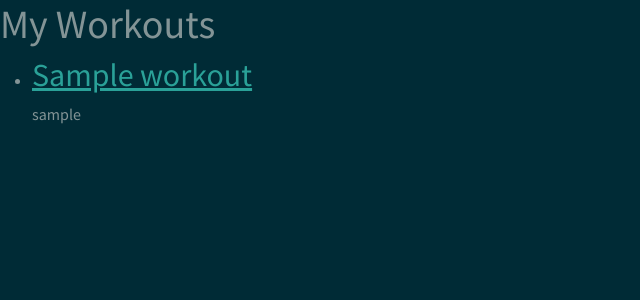
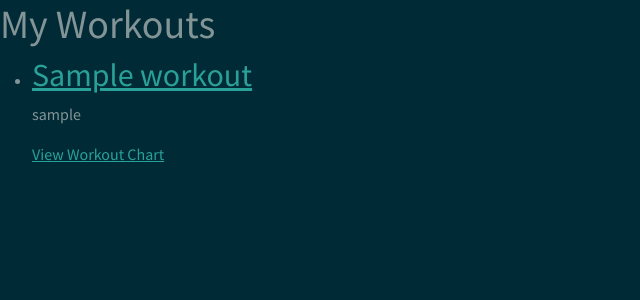
Before and after one commit to jegazx/pabaigimui, a Django app: page /workouts/ in a window 1280 px wide. Shown: the part 56-356 px from the top of the page, without its empty margins (0-640 px from the left). Run offline with Django 4.2, Linux system fonts and the light colour scheme; a user stored in the database is signed in; tables that the repository leaves empty hold one stand-in row (values such as "Sample post").

Commit message:
chart pradzia

```diff
--- a/sportoclub/core/templates/base.html
+++ b/sportoclub/core/templates/base.html
@@ -3,7 +3,7 @@
 {% get_current_language as LANGUAGE_CODE %}
 {% get_available_languages as LANGUAGES %}
 <html lang="{{ LANGUAGE_CODE }}">
-<head>{# nematoma dalis #}
+<head>
     <meta charset="UTF-8">
     <meta http-equiv="X-UA-Compatible" content="IE=edge">
     <meta name="viewport" content="width=device-width, initial-scale=1.0">
@@ -67,5 +67,6 @@
 <main>
     {% block content %}
 
-    {% endblock content %}</main>
+    {% endblock content %}
+</main>
 </html>
--- a/sportoclub/core/templates/workout_list.html
+++ b/sportoclub/core/templates/workout_list.html
@@ -7,6 +7,7 @@
     <li>
       <h2><a href="{% url 'workout_detail' workout.id %}">{{ workout.name }}</a></h2>
       <p>{{ workout.user }}</p>
+      <p><a href="{% url 'workout_charts' workout.id %}">View Workout Chart</a></p>
     </li>
   {% empty %}
     <li>No workouts yet.</li>
--- a/sportoclub/core/urls.py
+++ b/sportoclub/core/urls.py
@@ -15,4 +15,5 @@ urlpatterns = [
     path('workout/<int:pk>/start/', views.start_workout, name='start_workout'),
     path('workout/<int:workout_id>/summary/', views.workout_summary, name='workout_summary'),
     path('workout/<int:workout_pk>/exercise/<int:exercise_pk>', views.next_exercise, name='next_exercise'),
+    path('workouts/<int:workout_id>/charts/', views.workout_charts, name='workout_charts'),
 ]
--- a/sportoclub/core/views.py
+++ b/sportoclub/core/views.py
@@ -8,6 +8,11 @@ from .forms import WorkoutForm, WorkoutExerciseForm, SetLogForm, ExerciseSetLogF
 from django.forms import formset_factory
 from django import forms
 from django.db.models import Max, Avg
+import seaborn as sns
+import matplotlib.pyplot as plt
+import os
+from django.conf import settings
+from django.templatetags.static import static
 
 def start_workout(request, pk):
     workout = get_object_or_404(Workout, pk=pk)
@@ -64,6 +69,49 @@ def workout_summary(request, workout_id):
         'exercises_data': exercises_data
     }
     return render(request, 'workout_summary.html', context)
+
+def workout_charts(request, workout_id):
+    workout = get_object_or_404(Workout, pk=workout_id)
+    if not workout:
+        return render(request, 'no_workouts.html')
+
+    exercise_logs = SetLog.objects.filter(workout_exercise__workout=workout).order_by('timestamp')
+    exercises_data = {}
+
+    for log in exercise_logs:
+        if log.workout_exercise.exercise in exercises_data:
+            exercises_data[log.workout_exercise.exercise].append(log)
+        else:
+            exercises_data[log.workout_exercise.exercise] = [log]
+
+    image_paths = []
+
+    for exercise, logs in exercises_data.items():
+        data = [log.weight for log in logs]
+        dates = [log.timestamp.date() for log in logs]
+
+        print(data)
+
+        print(dates)
+
+        plt.figure(figsize=(10, 6))
+        sns.lineplot(x=dates, y=data)
+        plt.title(exercise.name)
+
+        # Save the figure to a .png image file
+        image_filename = f"{exercise.name.replace(' ', '_')}_plot.jpg"
+        image_filepath = os.path.join(settings.STATIC_ROOT, 'images', image_filename)
+        plt.savefig(image_filepath)
+        plt.close()
+
+        # Store the static URL path to the image file
+        image_url = static(f'images/{image_filename}')
+        image_paths.append(image_url)
+    context = {
+        'workout': workout,
+        'image_paths': image_paths,
+    }
+    return render(request, 'workout_charts.html', context)
 
 
 def index(request):
```
Also changed, not shown: requirements.txt (+13 -0 lines), sportoclub/core/templates/workout_charts.html (added, +8 -0 lines), sportoclub/static/images/Barbell_bench_press_plot.jpg (added), sportoclub/static/images/Barbell_bench_press_plot.png (added), sportoclub/static/images/Dumbbell_bench_press_plot.jpg (added), sportoclub/static/images/Dumbbell_bench_press_plot.png (added), sportoclub/static/images/Planks_plot.jpg (added), sportoclub/static/images/Planks_plot.png (added), sportoclub/static/images/Reverse_Crunches_plot.jpg (added), sportoclub/static/images/Reverse_Crunches_plot.png (added).
